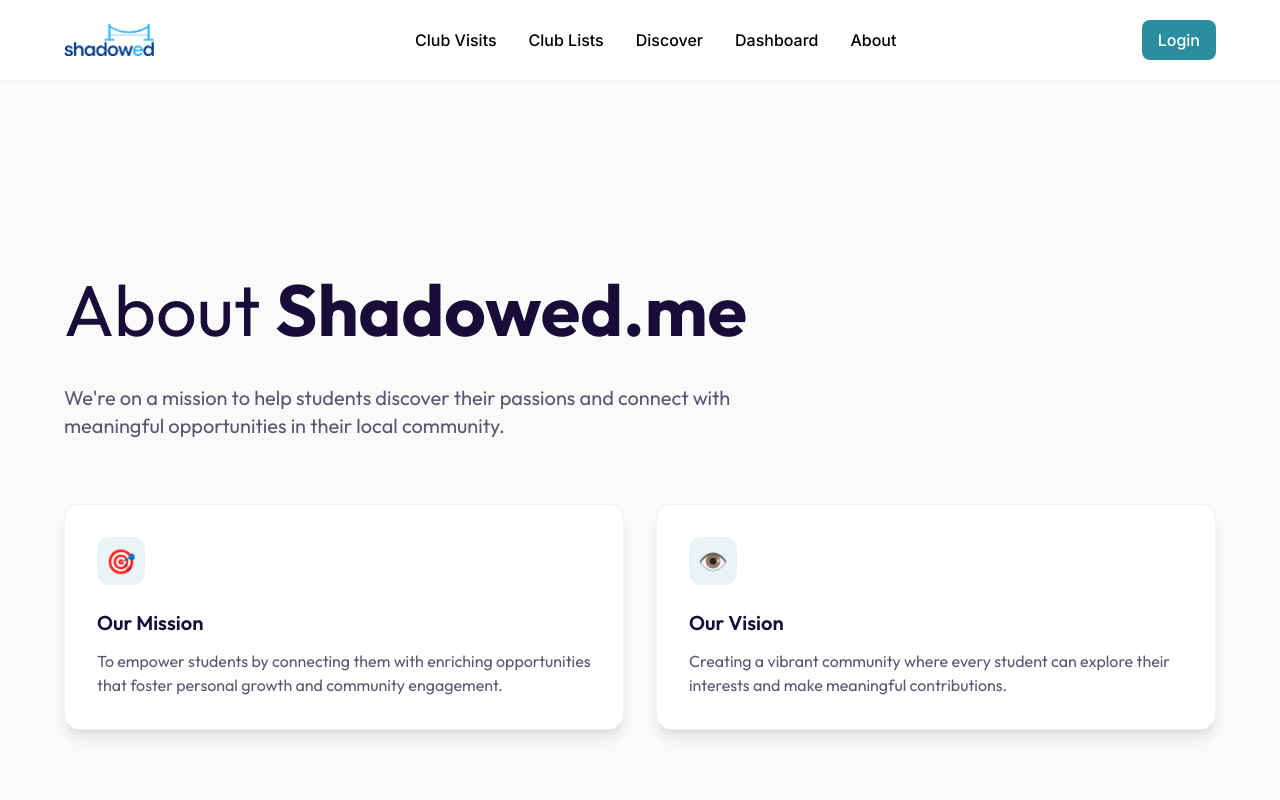
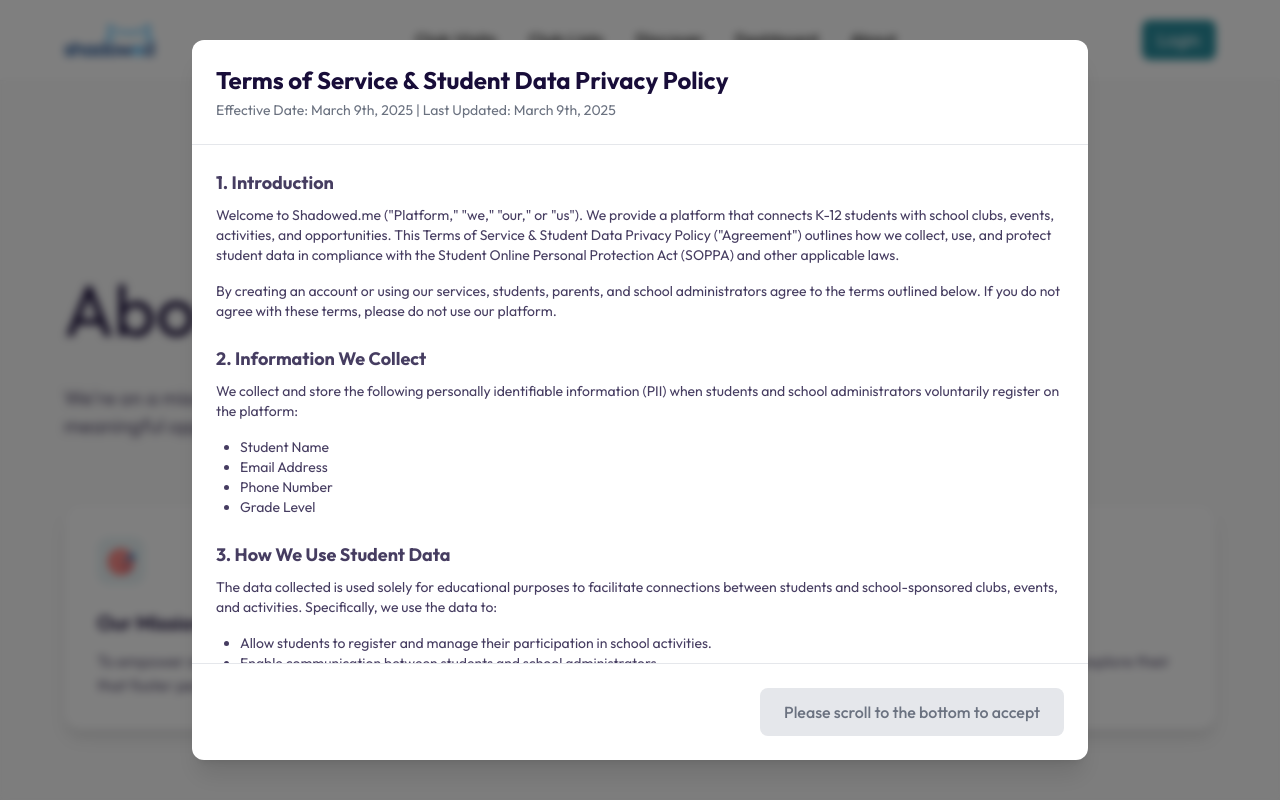
Before and after one commit to thetinfoilhat/shadowed.me, a Next.js app in the folder shadowed.me/: page /about in a window 1280 px wide. Shown: the top 800 px of the page. Built offline with nearby package versions, Linux system fonts and the light colour scheme; no server answers.

Commit message:
added in the terms and condiotons on the about page

```diff
--- a/shadowed.me/src/app/about/page.tsx
+++ b/shadowed.me/src/app/about/page.tsx
@@ -1,9 +1,156 @@
 'use client';
 import { motion } from 'framer-motion';
+import { useState, useEffect, useRef } from 'react';
 
 export default function About() {
+  const [showModal, setShowModal] = useState(true);
+  const [hasScrolledToBottom, setHasScrolledToBottom] = useState(false);
+  const contentRef = useRef<HTMLDivElement | null>(null);
+
+  // Check when user scrolls to the bottom of the modal
+  const handleScroll = () => {
+    if (contentRef.current) {
+      const { scrollTop, scrollHeight, clientHeight } = contentRef.current;
+      if (scrollTop + clientHeight >= scrollHeight - 5) {
+        setHasScrolledToBottom(true);
+      }
+    }
+  };
+
+  // Ensure modal appears on every visit (resets on refresh)
+  useEffect(() => {
+    setShowModal(true);
+    setHasScrolledToBottom(false);
+
+    // Reset scroll position
+    if (contentRef.current) {
+      contentRef.current.scrollTop = 0;
+    }
+  }, []);
+
   return (
     <div className="pt-[100px] min-h-screen bg-[#FAFAFA]">
+      {/* Terms of Service Modal */}
+      {showModal && (
+        <div
+          className="fixed inset-0 z-50 flex items-center justify-center bg-black bg-opacity-50 backdrop-blur-sm"
+          aria-modal="true"
+          role="dialog"
+          aria-labelledby="terms-modal-title"
+        >
+          <div className="bg-white rounded-xl max-w-4xl w-full max-h-[90vh] flex flex-col shadow-xl">
+            <div className="p-6 border-b border-gray-200">
+              <h2 id="terms-modal-title" className="text-2xl font-bold text-[#180D39]">Terms of Service & Student Data Privacy Policy</h2>
+              <p className="text-gray-500 text-sm mt-1">Effective Date: March 9th, 2025 | Last Updated: March 9th, 2025</p>
+            </div>
+
+            <div
+              ref={contentRef}
+              onScroll={handleScroll}
+              className="p-6 overflow-y-auto flex-grow text-[#180D39]/80 text-sm"
+              tabIndex={0}
+              aria-label="Terms of Service content, scroll to bottom to enable accept button"
+            >
+              <h3 className="font-bold text-lg mb-2">1. Introduction</h3>
+              <p className="mb-4">
+                Welcome to Shadowed.me (&quot;Platform,&quot; &quot;we,&quot; &quot;our,&quot; or &quot;us&quot;). We provide a platform that connects K-12 students with school clubs, events, activities, and opportunities. This Terms of Service & Student Data Privacy Policy (&quot;Agreement&quot;) outlines how we collect, use, and protect student data in compliance with the Student Online Personal Protection Act (SOPPA) and other applicable laws.
+              </p>
+              <p className="mb-6">
+                By creating an account or using our services, students, parents, and school administrators agree to the terms outlined below. If you do not agree with these terms, please do not use our platform.
+              </p>
+
+              <h3 className="font-bold text-lg mb-2">2. Information We Collect</h3>
+              <p className="mb-4">
+                We collect and store the following personally identifiable information (PII) when students and school administrators voluntarily register on the platform:
+              </p>
+              <ul className="list-disc pl-6 mb-6">
+                <li>Student Name</li>
+                <li>Email Address</li>
+                <li>Phone Number</li>
+                <li>Grade Level</li>
+              </ul>
+
+              <h3 className="font-bold text-lg mb-2">3. How We Use Student Data</h3>
+              <p className="mb-4">
+                The data collected is used solely for educational purposes to facilitate connections between students and school-sponsored clubs, events, and activities. Specifically, we use the data to:
+              </p>
+              <ul className="list-disc pl-6 mb-6">
+                <li>Allow students to register and manage their participation in school activities.</li>
+                <li>Enable communication between students and school administrators.</li>
+                <li>Improve platform functionality and user experience.</li>
+              </ul>
+
+              <h3 className="font-bold text-lg mb-2">4. Data Protection & Security Measures</h3>
+              <p className="mb-4">
+                We implement strict security controls to safeguard student data, including:
+              </p>
+              <ul className="list-disc pl-6 mb-6">
+                <li>Access Restrictions: Only authorized personnel and school administrators can access student data.</li>
+                <li>Secure Hosting: Data is stored using Firebase and Vercel, which provide industry-standard encryption and security.</li>
+                <li>Data Minimization: We collect only the necessary information required for platform functionality.</li>
+              </ul>
+
+              <h3 className="font-bold text-lg mb-2">5. Data Sharing & Third-Party Services</h3>
+              <p className="mb-6">
+                We do not sell, rent, or share student data with third-party advertisers or unrelated entities. However, we use Firebase, Vercel, and Google Cloud for hosting and platform services. These third-party providers are required to comply with industry security standards to protect student data.
+              </p>
+
+              <h3 className="font-bold text-lg mb-2">6. Student & Parental Rights</h3>
+              <p className="mb-4">
+                Parents have the right to:
+              </p>
+              <ul className="list-disc pl-6 mb-4">
+                <li>Review & Delete Data: Users can delete their account at any time, which will remove all personal information from our system.</li>
+                <li>Consent for Collection: Students must actively register on our platform before any data is collected.</li>
+              </ul>
+              <p className="mb-6">
+                If you need to access, modify, or delete student data, please contact infoshadowed@gmail.com.
+              </p>
+
+              <h3 className="font-bold text-lg mb-2">7. Data Breach Notification</h3>
+              <p className="mb-4">
+                In the event of a data breach that compromises student information, we will:
+              </p>
+              <ul className="list-disc pl-6 mb-6">
+                <li>Notify affected high school administrations within 30 days of the breach.</li>
+                <li>Provide details about the nature of the breach, what data was affected, and the steps being taken to mitigate any risks.</li>
+              </ul>
+
+              <h3 className="font-bold text-lg mb-2">8. Compliance with SOPPA & Illinois Law</h3>
+              <p className="mb-6">
+                Since Shadowed.me operates exclusively in Illinois, we comply with SOPPA (105 ILCS 85), which requires that all student data collected is used strictly for educational purposes and is never sold or shared for commercial purposes.
+              </p>
+
+              <h3 className="font-bold text-lg mb-2">9. Contact Information</h3>
+              <p className="mb-6">
+                If you have any questions about this policy or how your data is handled, please contact us at:
+                <br />Email: infoshadowed@gmail.com
+                <br />Phone: +1 (630) 765-4125
+              </p>
+
+              <p className="font-medium">
+                By continuing to use Shadowed.me, you agree to these terms and acknowledge that you have read and understood our Student Data Privacy Policy.
+              </p>
+            </div>
+
+            <div className="p-6 border-t border-gray-200 flex justify-end">
+              <button
+                onClick={() => setShowModal(false)}
+                disabled={!hasScrolledToBottom}
+                aria-disabled={!hasScrolledToBottom}
+                className={`px-6 py-3 rounded-lg font-medium transition-colors ${
+                  hasScrolledToBottom
+                    ? 'bg-[#2A8E9E] text-white hover:bg-[#247A87]'
+                    : 'bg-gray-200 text-gray-500 cursor-not-allowed'
+                }`}
+              >
+                {hasScrolledToBottom ? 'I Accept' : 'Please scroll to the bottom to accept'}
+              </button>
+            </div>
+          </div>
+        </div>
+      )}
+
       <div className="max-w-[1400px] mx-auto px-4 md:px-8 lg:px-16 py-24">
         <motion.h1
           className="text-[2.5rem] sm:text-[3.5rem] md:text-[4.5rem] leading-[1.15] mb-8 text-[#180D39]"
```
